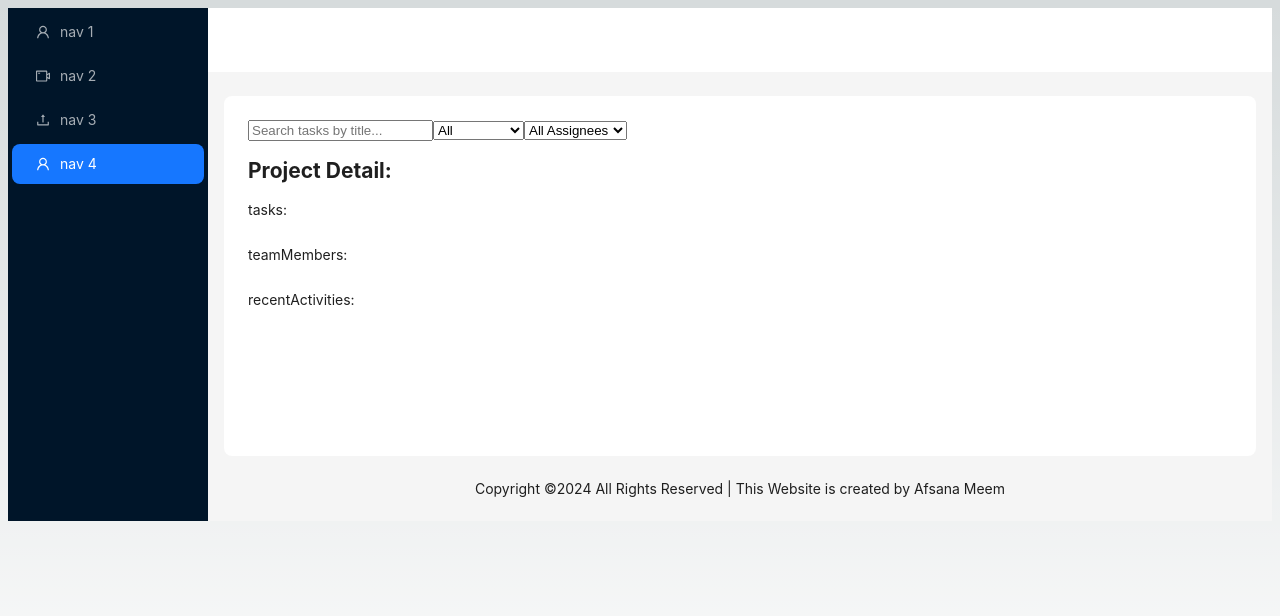
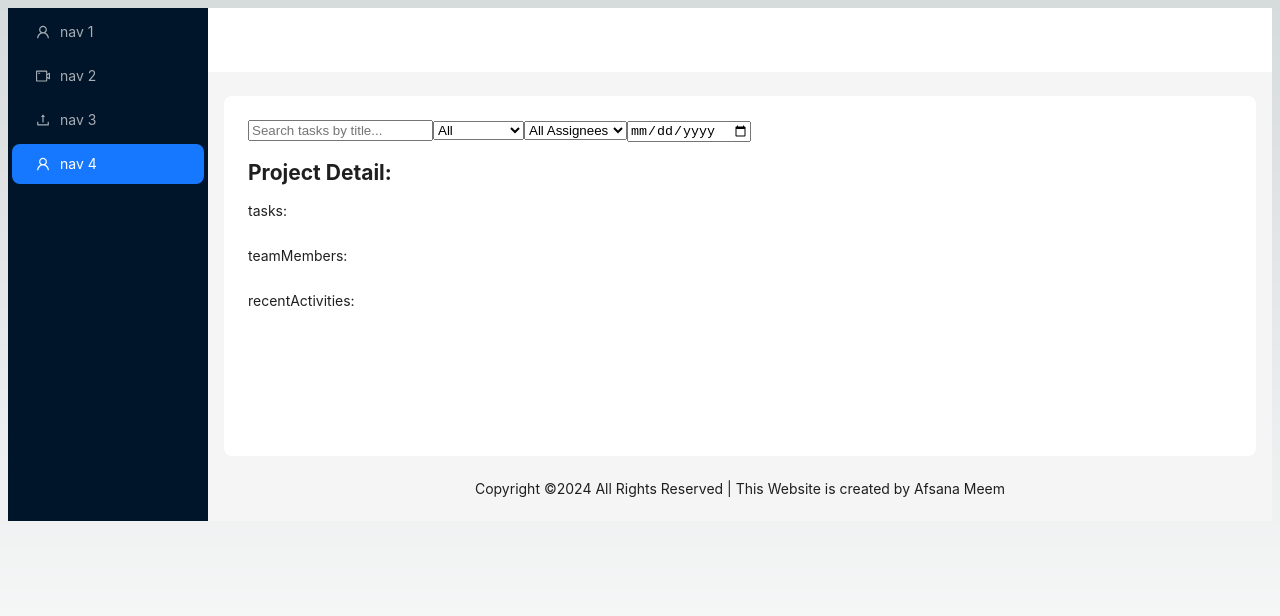
Before and after one commit to afsumeem/project-planner, a Next.js app: page /dashboard/projects-overview/1 in a window 1280 px wide. Shown: the top 616 px of the page. Built offline with nearby package versions, Linux system fonts and the light colour scheme.

Commit message:
due date filter done

```diff
--- a/src/app/dashboard/projects-overview/[id]/page.jsx
+++ b/src/app/dashboard/projects-overview/[id]/page.jsx
@@ -10,6 +10,9 @@ const ProjectDetailPage = ({ params }) => {
   const [statusFilter, setStatusFilter] = useState("All");
   const [assigneeFilter, setAssigneeFilter] = useState("");
   const [searchTerm, setSearchTerm] = useState("");
+  const [dueDateFilter, setDueDateFilter] = useState("");
+
+  //
 
   //  status filter
   const handleFilter = (value) => {
@@ -30,10 +33,17 @@ const ProjectDetailPage = ({ params }) => {
     projectStore.getState().setSearchTerm(e.target.value);
   };
 
-  // Access filter and searchTerm
+  // due date
+  const handleDueDateFilter = (value) => {
+    setDueDateFilter(value);
+    projectStore.getState().setDueDateFilter(value);
+  };
+
+  // Access filter and searchTerm from store
   const filter = projectStore((state) => state.filter);
   const searchTermFromStore = projectStore((state) => state.searchTerm);
   const assigneeFilterFromStore = projectStore((state) => state.assigneeFilter);
+  const dueDateFilterFromStore = projectStore((state) => state.dueDateFilter);
 
   return (
     <div>
@@ -66,6 +76,14 @@ const ProjectDetailPage = ({ params }) => {
         ))}
       </select>
 
+      {/*  */}
+
+      <input
+        type="date"
+        value={dueDateFilter}
+        onChange={(e) => handleDueDateFilter(e.target.value)}
+      />
+      {/*  */}
       <h2>Project Detail: {project?.name}</h2>
       <p>{project?.description}</p>
       <p> tasks:</p>
@@ -77,6 +95,11 @@ const ProjectDetailPage = ({ params }) => {
             (task) =>
               task.assignee === assigneeFilterFromStore ||
               assigneeFilterFromStore === ""
+          )
+          .filter(
+            (task) =>
+              task.dueDate === dueDateFilterFromStore ||
+              dueDateFilterFromStore === ""
           )
           .filter((task) =>
             task.title.toLowerCase().includes(searchTermFromStore.toLowerCase())
```
